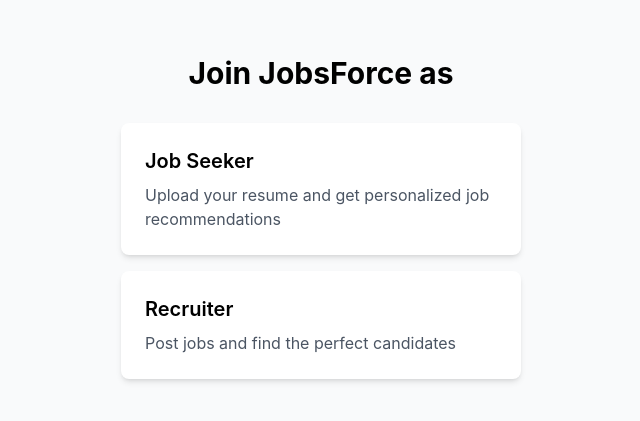
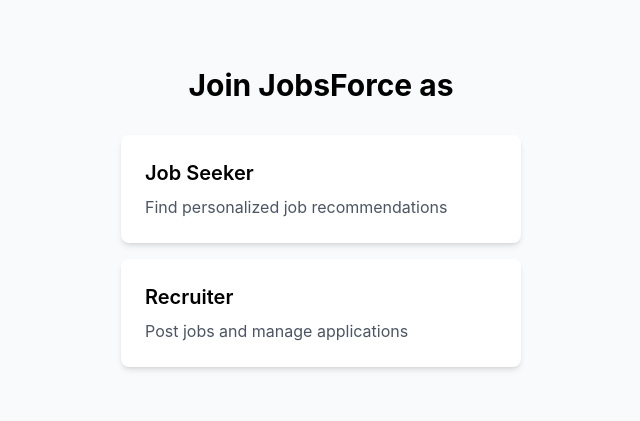
Before and after one commit to MahmoudMetwally2699/jobsforce, a React (Create React App) app in the folder frontend/: page / in a window 1280 px wide. Shown: the part 183-604 px from the top of the page, without its empty margins (319-959 px from the left). Built offline with nearby package versions, Linux system fonts and the light colour scheme; the HTML template or start-up script is replaced by a standard one.

Commit message:
update login and signup links to include user role in query parameters

```diff
--- a/frontend/src/components/Login.js
+++ b/frontend/src/components/Login.js
@@ -61,7 +61,10 @@
           </button>
           <p className="mt-4 text-center text-gray-600">
             Don't have an account?{' '}
-            <Link to="/signup" className="text-blue-500 hover:text-blue-700">
+            <Link
+              to={`/signup?role=${role}`}
+              className="text-blue-500 hover:text-blue-700"
+            >
               Sign up
             </Link>
           </p>
--- a/frontend/src/components/RoleSelect.js
+++ b/frontend/src/components/RoleSelect.js
@@ -8,19 +8,19 @@
         <h2 className="text-3xl font-bold text-center mb-8">Join JobsForce as</h2>
         <div className="space-y-4">
           <Link
-            to="/signup?role=user"
+            to="/login?role=user"
             className="block w-full p-6 bg-white rounded-lg shadow-md hover:shadow-lg transition-shadow"
           >
             <h3 className="text-xl font-semibold mb-2">Job Seeker</h3>
-            <p className="text-gray-600">Upload your resume and get personalized job recommendations</p>
+            <p className="text-gray-600">Find personalized job recommendations</p>
           </Link>
 
           <Link
-            to="/signup?role=recruiter"
+            to="/login?role=recruiter"
             className="block w-full p-6 bg-white rounded-lg shadow-md hover:shadow-lg transition-shadow"
           >
             <h3 className="text-xl font-semibold mb-2">Recruiter</h3>
-            <p className="text-gray-600">Post jobs and find the perfect candidates</p>
+            <p className="text-gray-600">Post jobs and manage applications</p>
           </Link>
         </div>
       </div>
--- a/frontend/src/components/Signup.js
+++ b/frontend/src/components/Signup.js
@@ -97,7 +97,10 @@
           </button>
           <p className="mt-4 text-center text-gray-600">
             Already have an account?{' '}
-            <Link to="/login" className="text-blue-500 hover:text-blue-700">
+            <Link
+              to={`/login?role=${role}`}
+              className="text-blue-500 hover:text-blue-700"
+            >
               Login
             </Link>
           </p>
```
